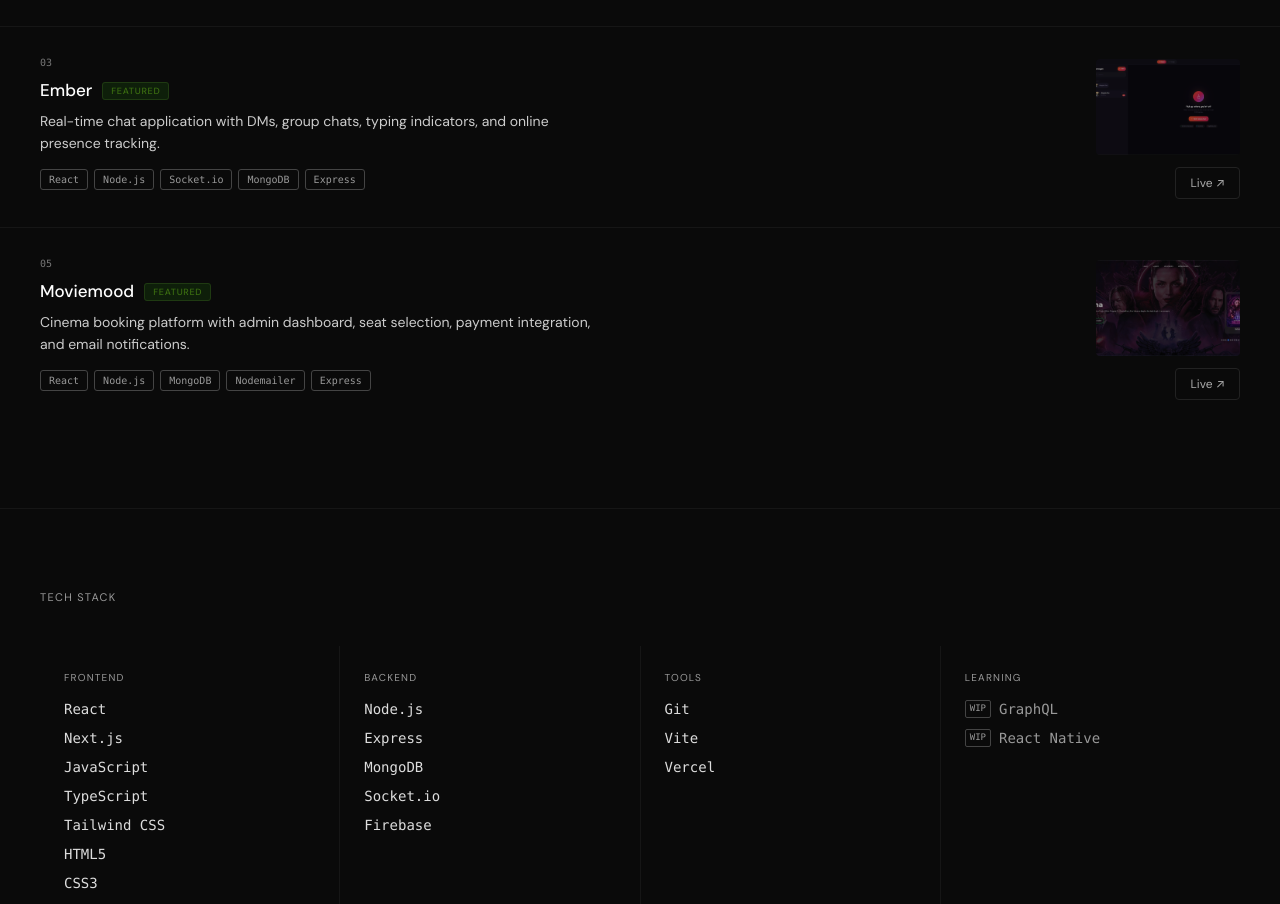
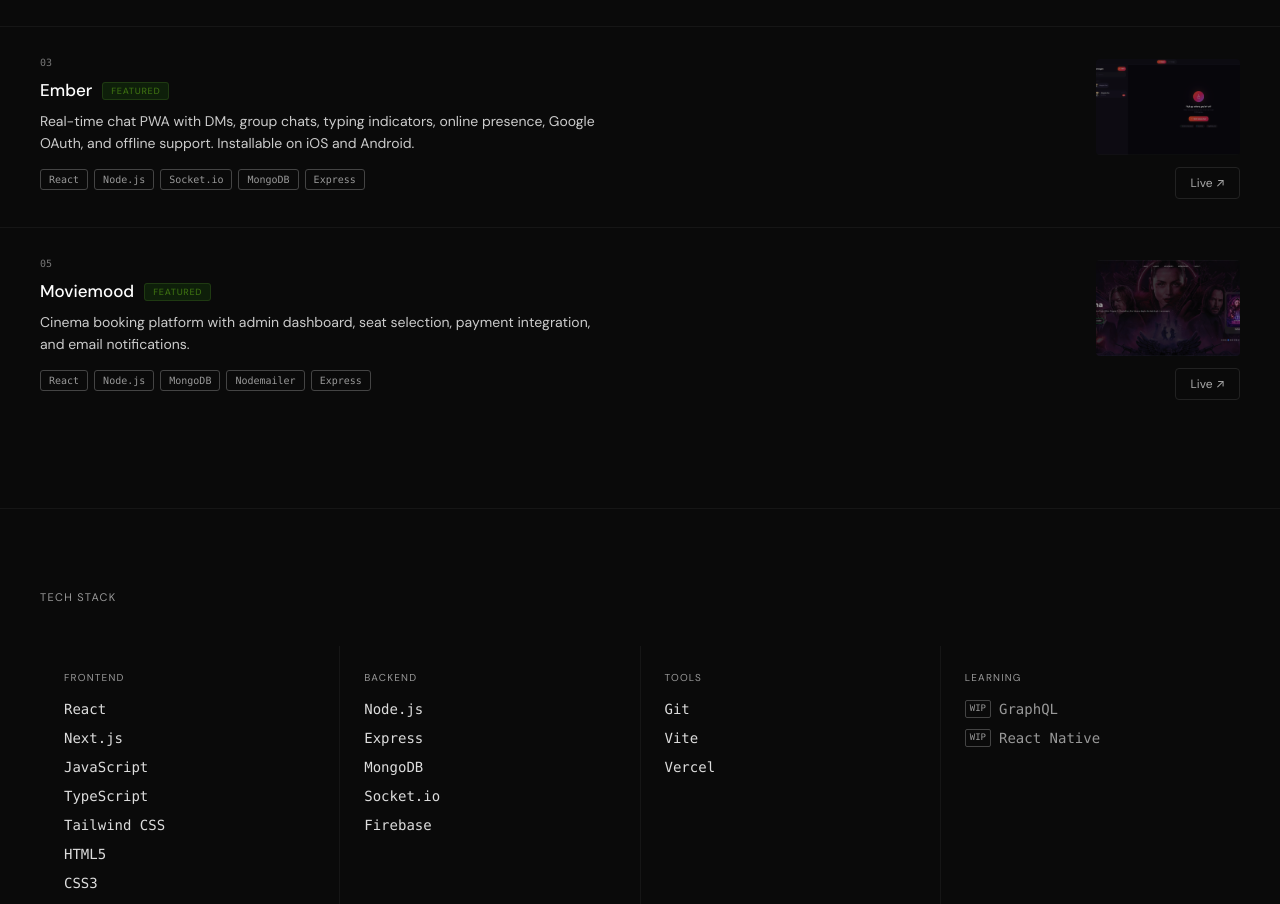
Before and after one commit to Blaqboydee/MyPortfolio, a React (Vite) app: page / in a window 1280 px wide. Shown: the part 1341-2245 px from the top of the page. Built offline with nearby package versions, Linux system fonts and the light colour scheme.

Commit message:
update Ember project description

```diff
--- a/src/data/portfolio.ts
+++ b/src/data/portfolio.ts
@@ -48,7 +48,7 @@ export const projects = [
   id: "03",
   name: "Ember",
   description:
-      "Real-time chat application with DMs, group chats, typing indicators, and online presence tracking.",
+    "Real-time chat PWA with DMs, group chats, typing indicators, online presence, Google OAuth, and offline support. Installable on iOS and Android.",
   tech: ["React", "Node.js", "Socket.io", "MongoDB", "Express"],
   live: "https://emberconnect.vercel.app/",
   featured: true,
```
Lines whose indentation alone changed are shown as unchanged.
